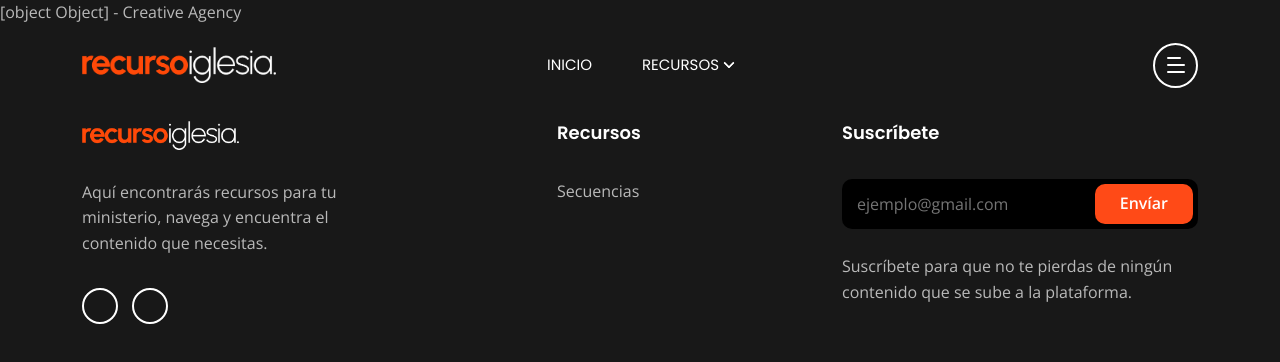
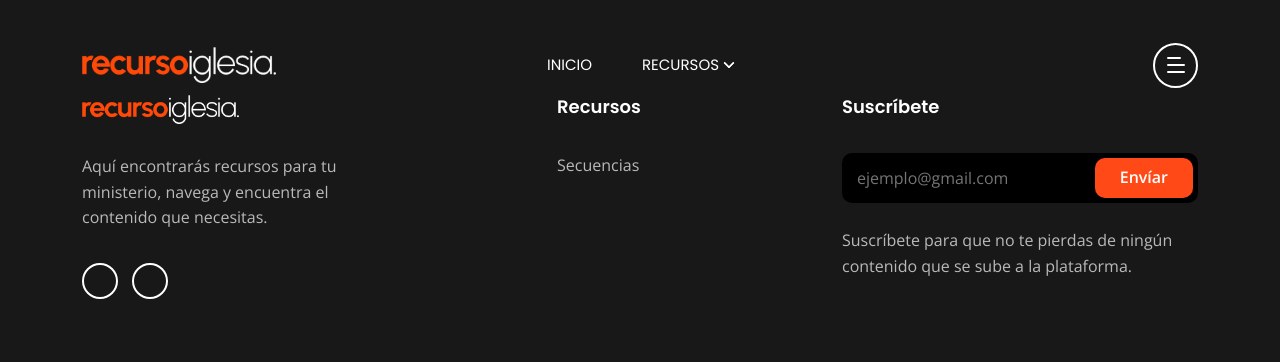
Before and after one commit to elihernandez/recursoiglesia, a Next.js app: page /helpers in a window 1280 px wide. Shown: the top 362 px of the page. Built offline with nearby package versions, Linux system fonts and the light colour scheme; some icons are missing.

Commit message:
fixed issues compile

```diff
--- a/pages/components/Button/index.tsx
+++ b/pages/components/Button/index.tsx
@@ -7,7 +7,7 @@ interface Props {
     variant?: string
 }
 
-export default function Button({ btnLink, btnText, variant = '' } : Props) {
+export default function Button({ btnLink, btnText, variant = '' }: Props) {
     return (
         <Link href={btnLink} className={variant ? `cs-text_btn ${variant}` : 'cs-text_btn'}>
             <>
--- a/pages/helpers/index.js
+++ b/pages/helpers/index.js
@@ -1,5 +1,5 @@
 export const pageTitle = (title) => {
-    return (document.title = title + ' - Creative Agency')
+    // return (document.title = title + ' - Creative Agency')
 }
 
 export default pageTitle
```
Lines whose indentation alone changed are shown as unchanged.
